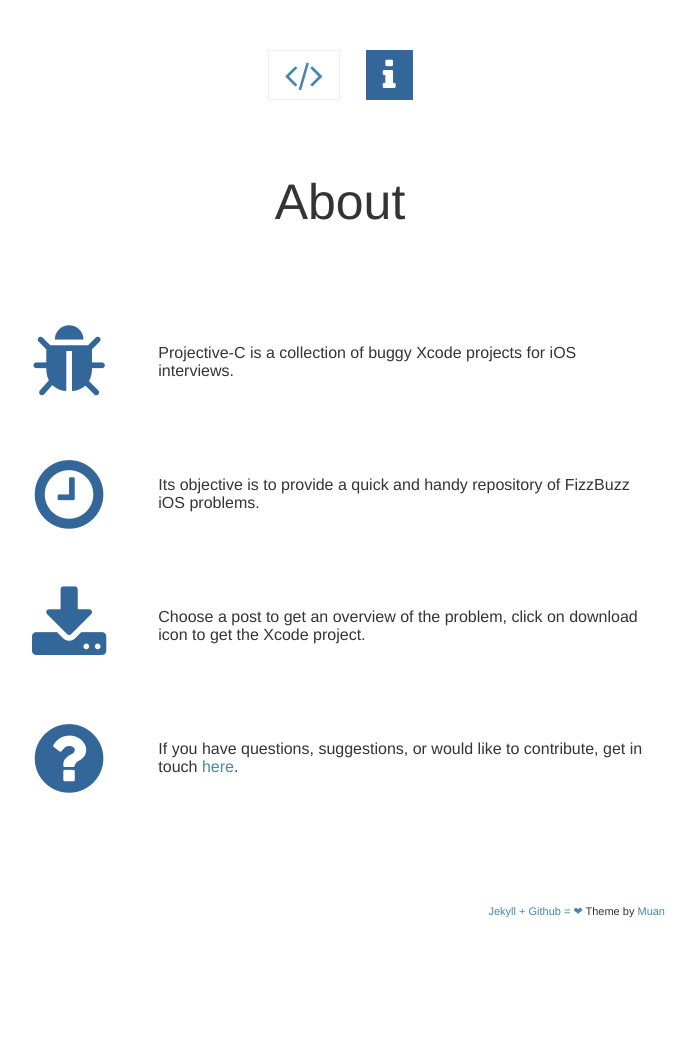
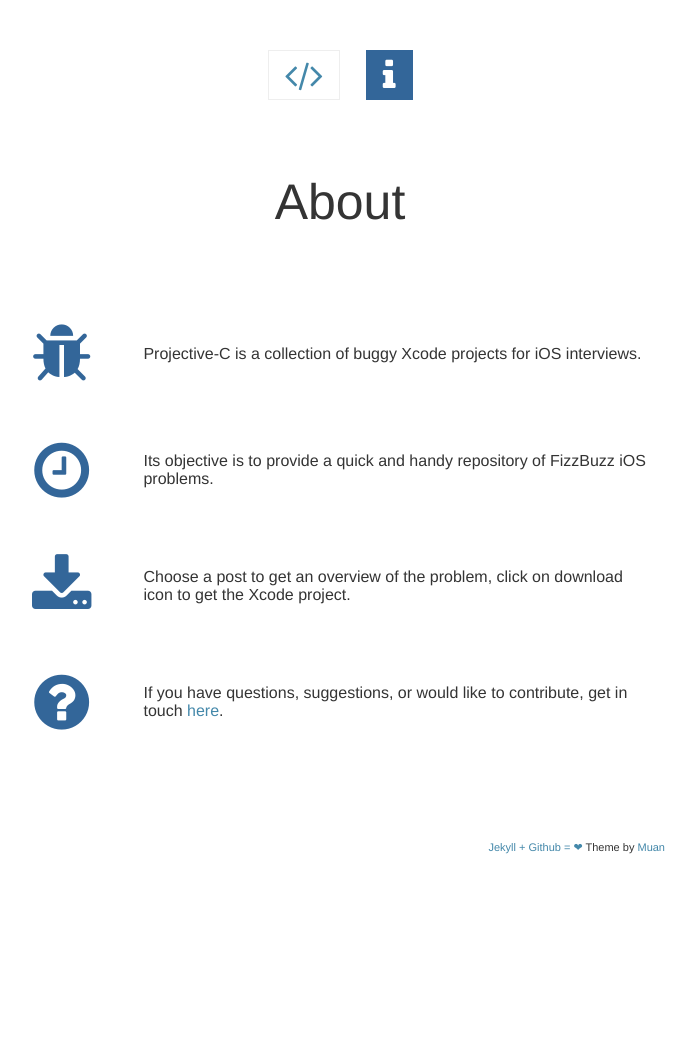
Before and after one commit to ProjectiveC/ProjectiveC.github.io, a Jekyll site: the page built from about.md, in a window 1280 px wide. Shown: the whole page, without its empty margins (300-996 px from the left). Built offline with Jekyll 4.4.1, drawn with Linux system fonts in a browser that asks for light colours; nearby versions of some CDN libraries; comment, search, counter and statistics services are not loaded; after the commit the page ends 981 px from its top, so only the background shows below that.

Commit message:
shrink about page icons

```diff
--- a/about.md
+++ b/about.md
@@ -8,22 +8,22 @@ permalink: /about/
 
 <tr>
 
-<td class = "td-i"><i class="fa fa-bug fa-5x"></i></td>
+<td class = "td-i"><i class="fa fa-bug fa-4x"></i></td>
 <td>Projective-C is a collection of buggy Xcode projects for iOS interviews.</td>
 
 </tr><tr>
 
-<td class = "td-i"><i class="fa fa-clock-o fa-5x"></i></td>
+<td class = "td-i"><i class="fa fa-clock-o fa-4x"></i></td>
 <td>Its objective is to provide a quick and handy repository of FizzBuzz iOS problems.</td>
 
 </tr><tr>
 
-<td class = "td-i"><i class="fa fa-download fa-5x"></i></td>
+<td class = "td-i"><i class="fa fa-download fa-4x"></i></td>
 <td>Choose a post to get an overview of the problem, click on download icon to get the Xcode project.</td>
 
 </tr><tr>
 
-<td class = "td-i"><i class="fa fa-question-circle fa-5x"></i></td>
+<td class = "td-i"><i class="fa fa-question-circle fa-4x"></i></td>
 <td>If you have questions, suggestions, or would like to contribute, get in touch <a href="mailto:{{ site.email }}">here</a>.</td>
 
 </tr>
```
